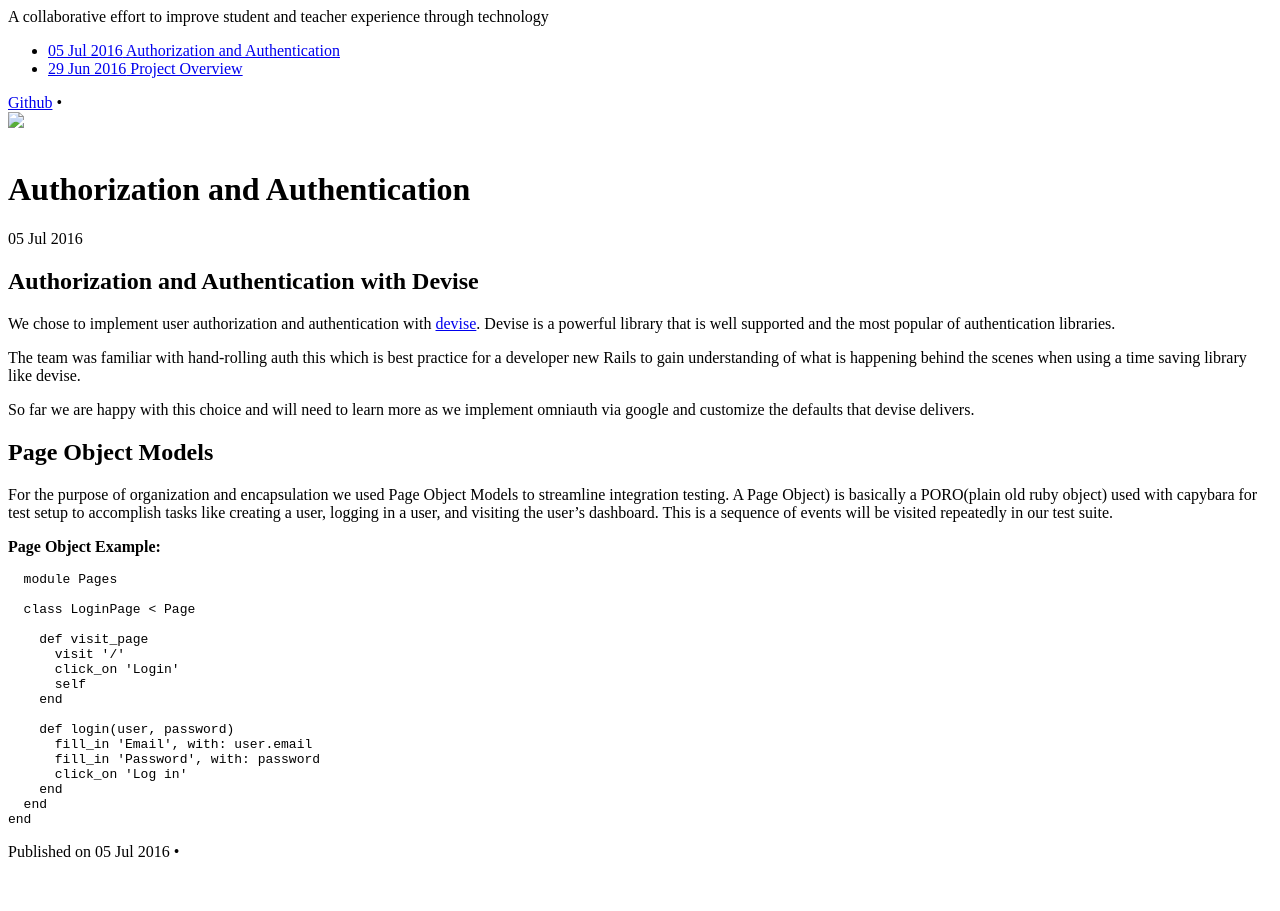
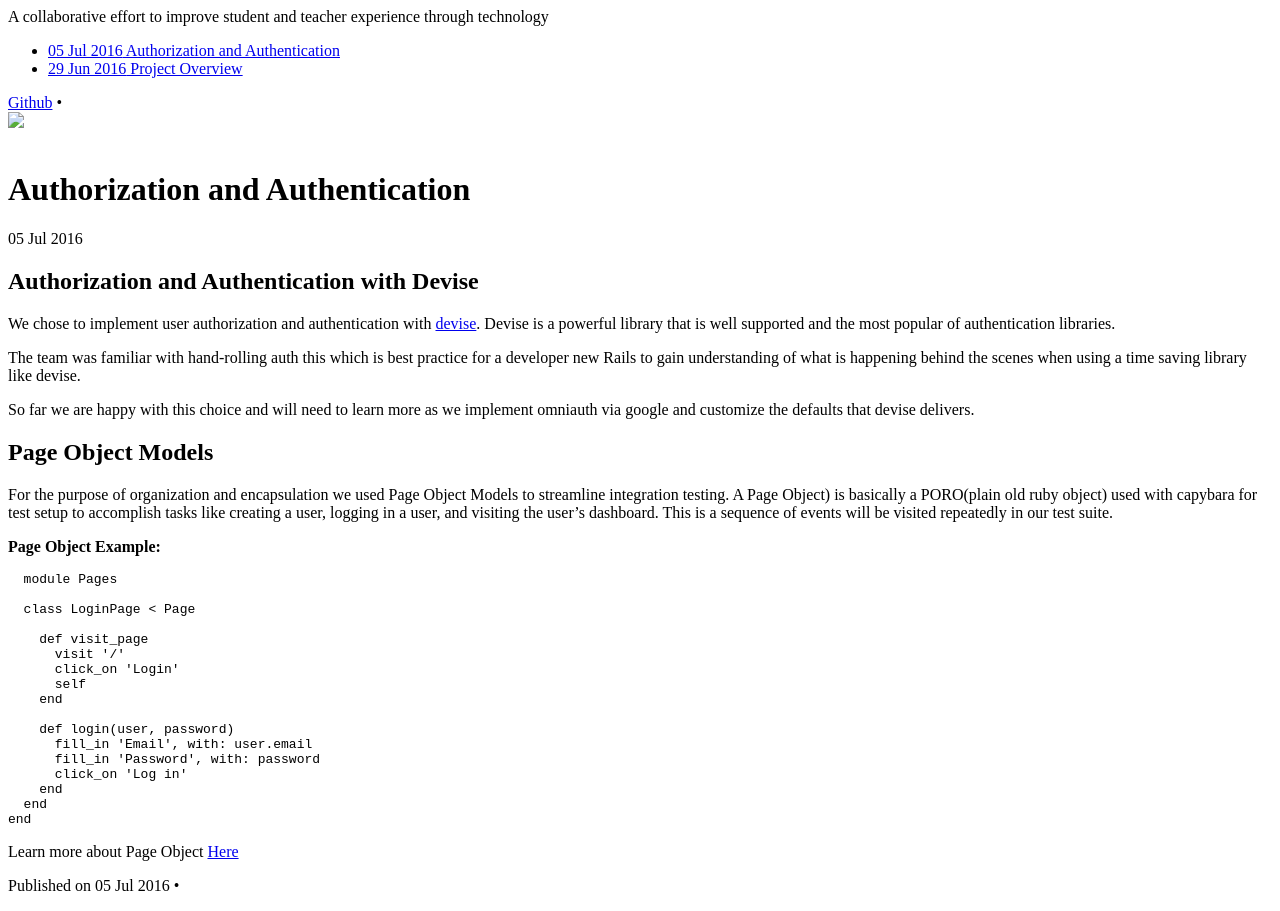
Before and after one commit to rootselementary/check_in_tool_rails, a Jekyll site: the page built from _posts/2016-07-05-Week-One.md, in a window 1280 px wide. Built offline with Jekyll 4.4.1, drawn with Linux system fonts in a browser that asks for light colours; Markdown is read by kramdown in place of the engine named in the settings.

Commit message:
add link to more PO information

````diff
--- a/_posts/2016-07-05-Week-One.md
+++ b/_posts/2016-07-05-Week-One.md
@@ -39,3 +39,4 @@ categories: posts
   end
 end
 ```
+Learn more about Page Object [Here](http://mikepackdev.com/blog_posts/41-component-based-acceptance-testing)
````
